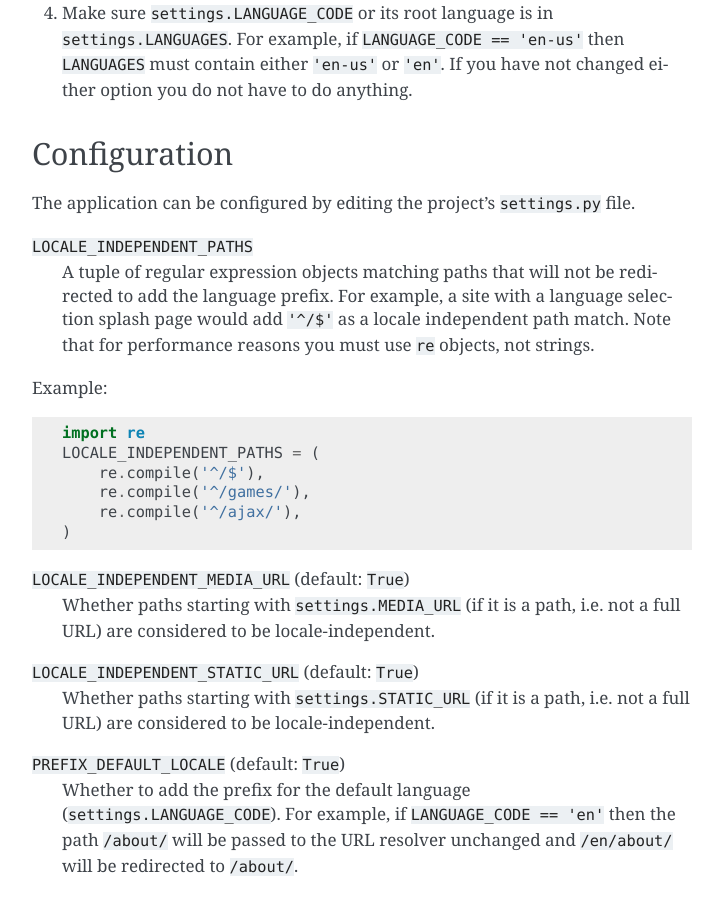
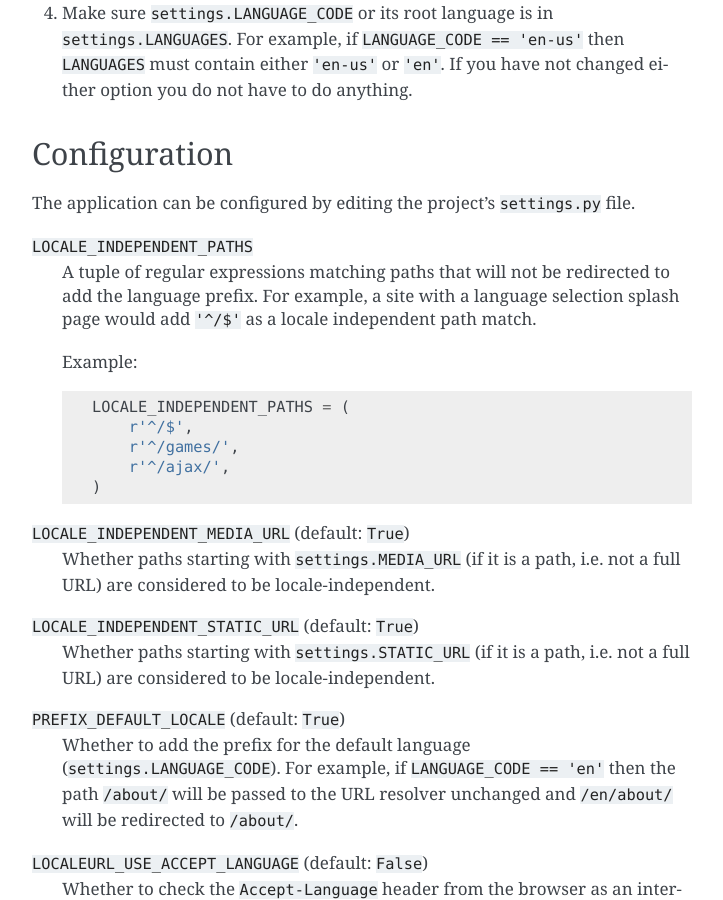
Before and after one commit to carljm/django-localeurl, a Sphinx documentation site: the page built from docs/setup.rst, in a window 1280 px wide and 900 px high, scrolled down 986 px. Shown: the whole window, without its empty margins (388-1111 px from the left). Built offline with Sphinx 7.4.7, drawn with Linux system fonts in a browser that asks for light colours.

Commit message:
Allowed LOCALE_INDEPENDENT_PATHS to be regex strings, not only compiled regex objects. Fixes #9.

```diff
--- a/docs/history.rst
+++ b/docs/history.rst
@@ -6,6 +6,8 @@ Changelog
 ---------
 
 Tip: (unreleased)
+  * ``LOCALE_INDEPENDENT_PATHS`` can now be plain string regular expressions,
+    they don't have to be compiled regex objects. Fixes #9.
   * Added import of ``localeurl.models`` to ``localeurl.middleware``, to ensure
     that ``reverse`` is monkeypatched before any requests are
     served. Fixes #5. Thanks Antti Kaihola for the report, Andrey Shipilov and
--- a/docs/setup.rst
+++ b/docs/setup.rst
@@ -60,19 +60,17 @@ The application can be configured by editing the project's ``settings.py``
 file.
 
 ``LOCALE_INDEPENDENT_PATHS``
-  A tuple of regular expression objects matching paths that will not be
-  redirected to add the language prefix. For example, a site with a language
-  selection splash page would add ``'^/$'`` as a locale independent path match.
-  Note that for performance reasons you must use ``re`` objects, not strings.
+  A tuple of regular expressions matching paths that will not be redirected to
+  add the language prefix. For example, a site with a language selection splash
+  page would add ``'^/$'`` as a locale independent path match.
 
-Example::
+  Example::
 
-  import re
-  LOCALE_INDEPENDENT_PATHS = (
-      re.compile('^/$'),
-      re.compile('^/games/'),
-      re.compile('^/ajax/'),
-  )
+    LOCALE_INDEPENDENT_PATHS = (
+        r'^/$',
+        r'^/games/',
+        r'^/ajax/',
+    )
 
 ``LOCALE_INDEPENDENT_MEDIA_URL`` (default: ``True``)
   Whether paths starting with ``settings.MEDIA_URL`` (if it is a path, i.e. not
```
Also changed, not shown: 2 other files.
